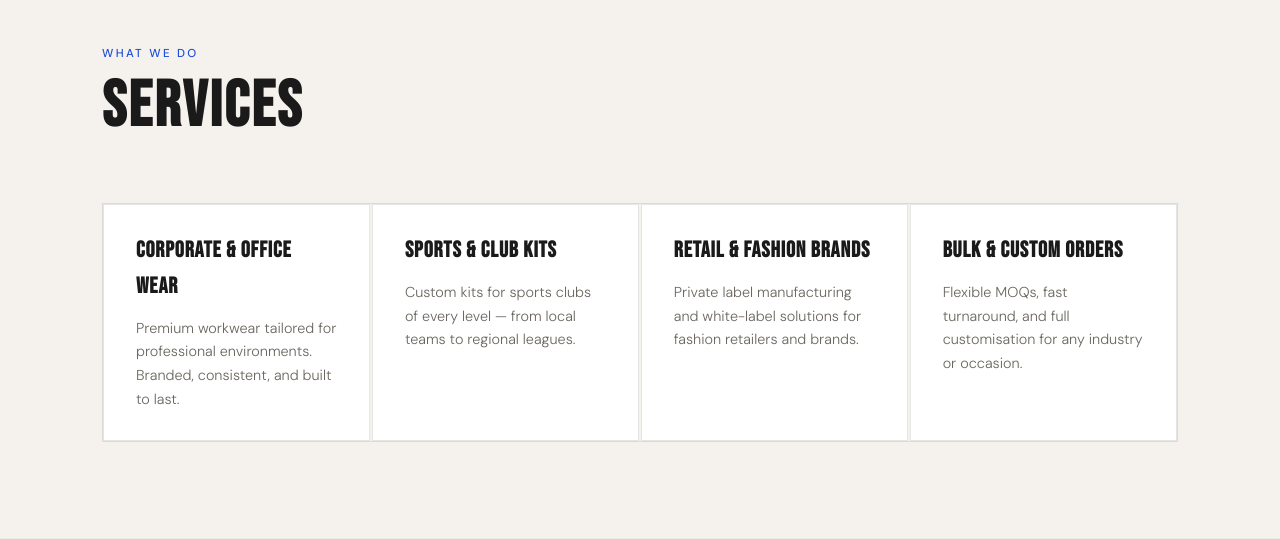
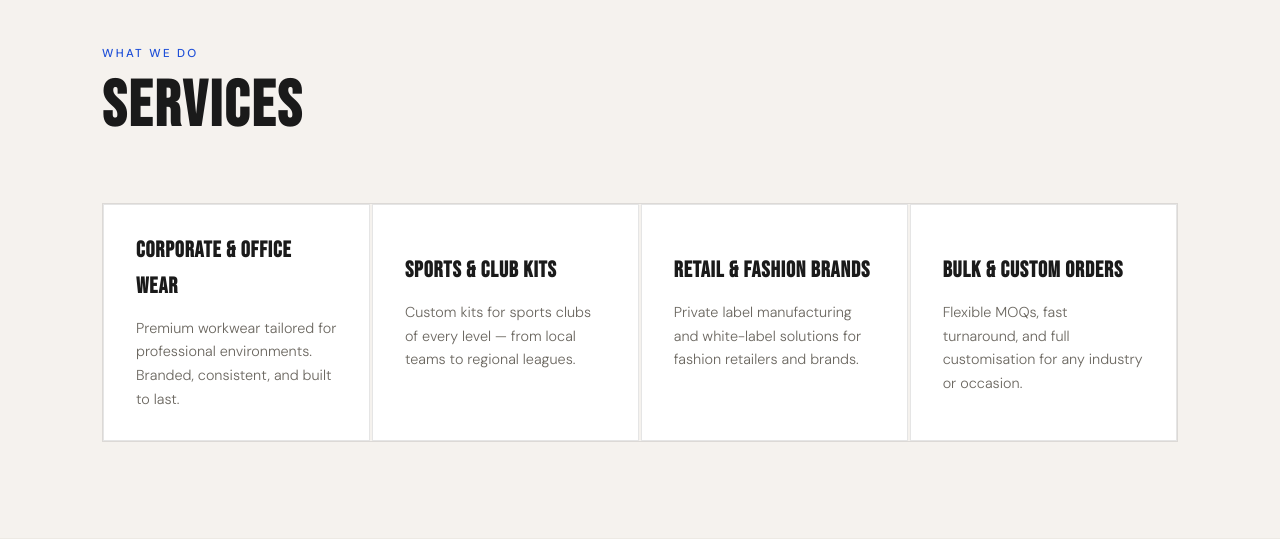
Before and after one commit to gtwogproduction/G2g_textiles, a Django app: page /en/ in a window 1280 px wide. Shown: the part 997-1536 px from the top of the page. Run offline with Django 4.2, Linux system fonts and the light colour scheme; data comes from the database, SQL or seed files in the repository.

Commit message:
css updated for services

```diff
--- a/homepage/static/homepage/css/style.css
+++ b/homepage/static/homepage/css/style.css
@@ -373,13 +373,20 @@ img { max-width: 100%; display: block; }
   transition: transform 0.4s ease;
 }
 .service-card:hover .service-card__img img { transform: scale(1.04); }
-.service-card__body { padding: 1.75rem 2rem; }
+.service-card__body {
+  padding: 1.75rem 2rem;
+  display: flex;
+  flex-direction: column;
+}
 .service-card__title {
   font-family: var(--font-display);
   font-size: 1.4rem;
   letter-spacing: 0.04em;
   margin-bottom: 0.75rem;
   color: var(--white);
+  min-height: 3.5rem;
+  display: flex;
+  align-items: flex-end;
 }
 .service-card__desc { color: var(--muted); font-size: 0.9rem; line-height: 1.65; }
 
```
